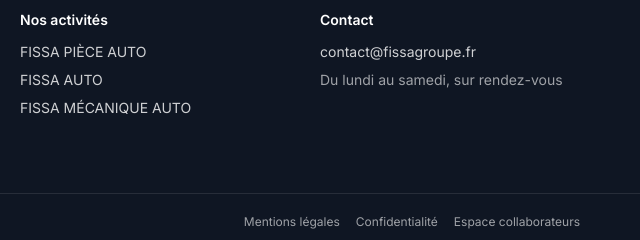
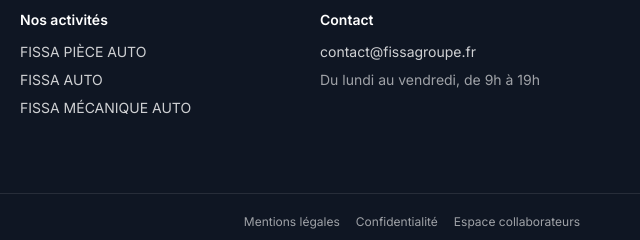
Before and after one commit to yassinekdehbal-tech/fissa-stock, an Astro site in the folder site/: page /garage in a window 1280 px wide. Shown: the part 1816-2056 px from the top of the page, 640-1280 px from the left. Built offline with nearby package versions, Linux system fonts and the light colour scheme; Astro itself is replaced by a stand-in of ours.

Commit message:
feat(site): SIRET, horaires et raison sociale renseignés dans la config du portail
Co-Authored-By: Claude Fable 5.1 <noreply@anthropic.com>

```diff
--- a/site/src/config.ts
+++ b/site/src/config.ts
@@ -1,5 +1,5 @@
 // Coordonnées et identité affichées sur le site public.
-// À COMPLÉTER par FISSA : téléphone, adresse, horaires, SIRET (voir aussi la
+// À COMPLÉTER par FISSA : téléphone, adresse (voir aussi la
 // table `organizations` dans FISSA STOCK, qui pourra alimenter ces champs plus tard).
 export const SITE = {
   name: 'FISSA GROUPE',
@@ -16,9 +16,10 @@ export const CONTACT = {
   phoneHref: '', // ex. 'tel:+33600000000'
   address: '', // ex. '12 rue de l’Industrie, 44300 Nantes'
   city: '', // ex. 'Nantes'
-  hours: 'Du lundi au samedi, sur rendez-vous',
-  siret: '',
-  legalName: 'FISSA PIÈCE AUTO',
+  hours: 'Du lundi au vendredi, de 9h à 19h',
+  hoursSchema: 'Mo-Fr 09:00-19:00', // format schema.org (openingHours)
+  siret: '929 389 997 00024',
+  legalName: 'FISSA PIECE AUTO',
 }
 
 export const ACTIVITIES = [
--- a/site/src/pages/garage.astro
+++ b/site/src/pages/garage.astro
@@ -20,7 +20,7 @@ const jsonLd = {
   email: CONTACT.email,
   ...(CONTACT.phone ? { telephone: CONTACT.phone } : {}),
   ...(CONTACT.address ? { address: CONTACT.address } : {}),
-  openingHours: CONTACT.hours,
+  openingHours: CONTACT.hoursSchema,
   priceRange: '€€',
   hasOfferCatalog: { '@type': 'OfferCatalog', name: 'Prestations', itemListElement: services.map(([n]) => ({ '@type': 'Offer', itemOffered: { '@type': 'Service', name: n } })) },
 }
```
